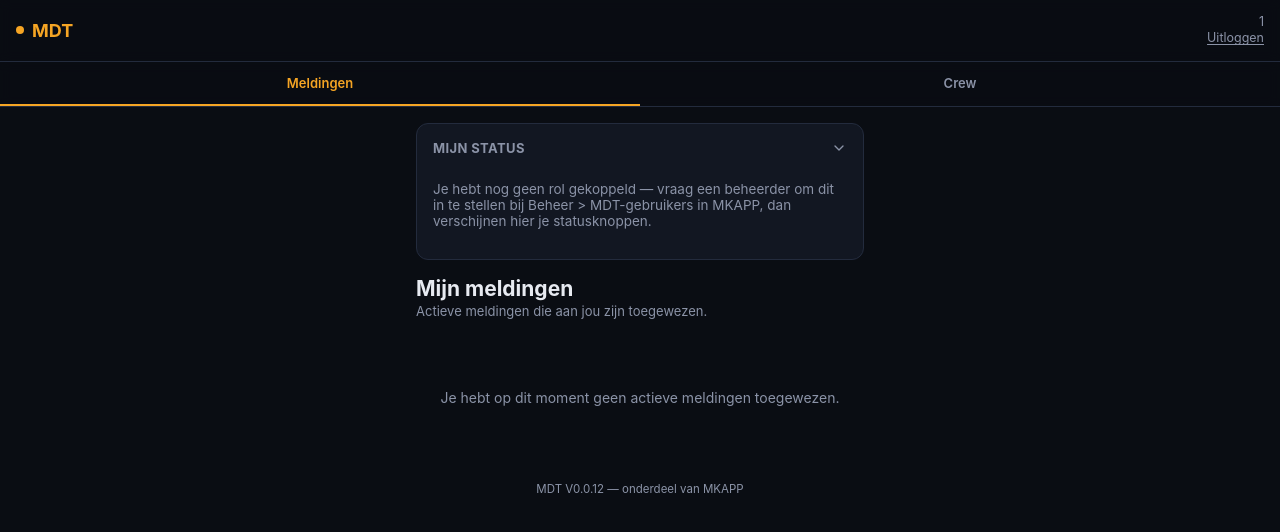
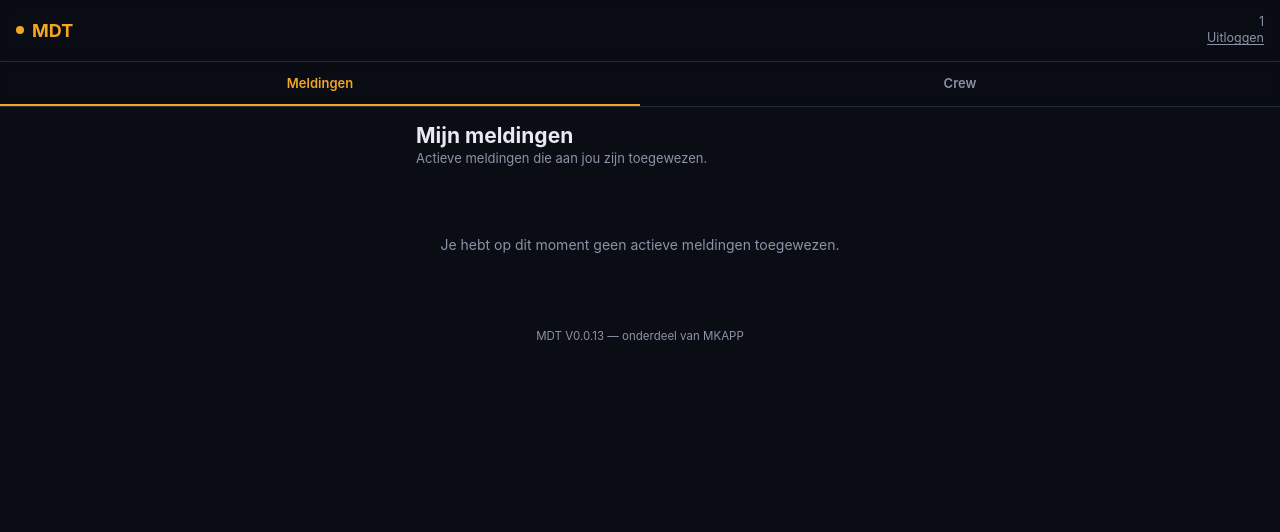
Before and after one commit to WortelXL/mdtmk, a PHP site: page / in a window 1280 px wide. Shown: the top 532 px of the page. Run offline with PHP 8.4, Linux system fonts and the light colour scheme; the visitor is signed in with stand-in values (Sample User, id 1); data that the repository does not hold is empty.

Commit message:
MDT V0.0.13: "Mijn status" alleen tonen bij statusrechten
Het "Mijn status"-paneel op de meldingenlijst verscheen altijd zodra
toon_status_overzicht aan stond, ook als er geen rol aan het account
gekoppeld was -- dan toonde het een "vraag een beheerder"-melding in
plaats van statusknoppen. Nu verschijnt het paneel pas als er ook
echt een rol (dus statusrechten) gekoppeld is; zonder rol is het hele
blok weg. De melding "nog geen eenheidsstatussen ingesteld voor jouw
rol" (rol wel gekoppeld, maar nog geen statussen voor die rol
ingesteld) blijft gewoon bestaan -- dat is nog steeds nuttige
feedback.

Geen schemawijziging, dus geen migratie nodig.

Getest: paneel volledig afwezig zonder gekoppelde rol, paneel met
statusknoppen bij een gekoppelde rol mét statussen, en de
"nog geen statussen"-melding bij een gekoppelde rol zonder statussen
-- alle 3 situaties correct, geen PHP-fouten. Regressiecheck op
index.php/crew.php (MDT) en de 8 mkapp-pagina's toont ook niets stuk.

Co-Authored-By: Claude Sonnet 5 <noreply@anthropic.com>
Claude-Session: https://claude.ai/code/session_01AfQYReMTzQjHevbY6seiX5

```diff
--- a/config.php
+++ b/config.php
@@ -34,7 +34,7 @@ define('DB_CHARSET', env_of('DB_CHARSET', 'utf8mb4'));
 // ---- App -------------------------------------------------------------
 // Versienummer, apart bijgehouden van de MKAPP-fasering (M1 t/m M5) —
 // zie CHANGELOG.md voor wat er per versie is toegevoegd/gewijzigd.
-define('APP_VERSION', env_of('APP_VERSION', 'V0.0.12'));
+define('APP_VERSION', env_of('APP_VERSION', 'V0.0.13'));
 
 // ---- Web Push (fase M5, zonder externe library) -------------------------
 // Voor pushmeldingen bij een toewijzing (zie includes/webpush.php). Een
--- a/index.php
+++ b/index.php
@@ -22,7 +22,7 @@ $auto_refresh_seconden = 30;
 include __DIR__ . '/includes/header.php';
 ?>
 
-<?php if ($instellingen['toon_status_overzicht']): ?>
+<?php if ($instellingen['toon_status_overzicht'] && $instellingen['rol_id']): ?>
 <div class="panel status-panel">
     <input type="checkbox" id="status-toggle" class="status-toggle-checkbox">
     <label for="status-toggle" class="status-toggle-wrap">
@@ -53,11 +53,7 @@ include __DIR__ . '/includes/header.php';
         <?php endforeach; ?>
     </div>
     <?php if (!$mijn_statussen): ?>
-        <p class="log-leeg">
-            <?= $instellingen['rol_id']
-                ? 'Nog geen eenheidsstatussen ingesteld voor jouw rol (Beheer &gt; Eenheidsstatussen in MKAPP).'
-                : 'Je hebt nog geen rol gekoppeld — vraag een beheerder om dit in te stellen bij Beheer &gt; MDT-gebruikers in MKAPP, dan verschijnen hier je statusknoppen.' ?>
-        </p>
+        <p class="log-leeg">Nog geen eenheidsstatussen ingesteld voor jouw rol (Beheer &gt; Eenheidsstatussen in MKAPP).</p>
     <?php endif; ?>
 </div>
 <?php endif; ?>
```
Also changed, not shown: CHANGELOG.md.
